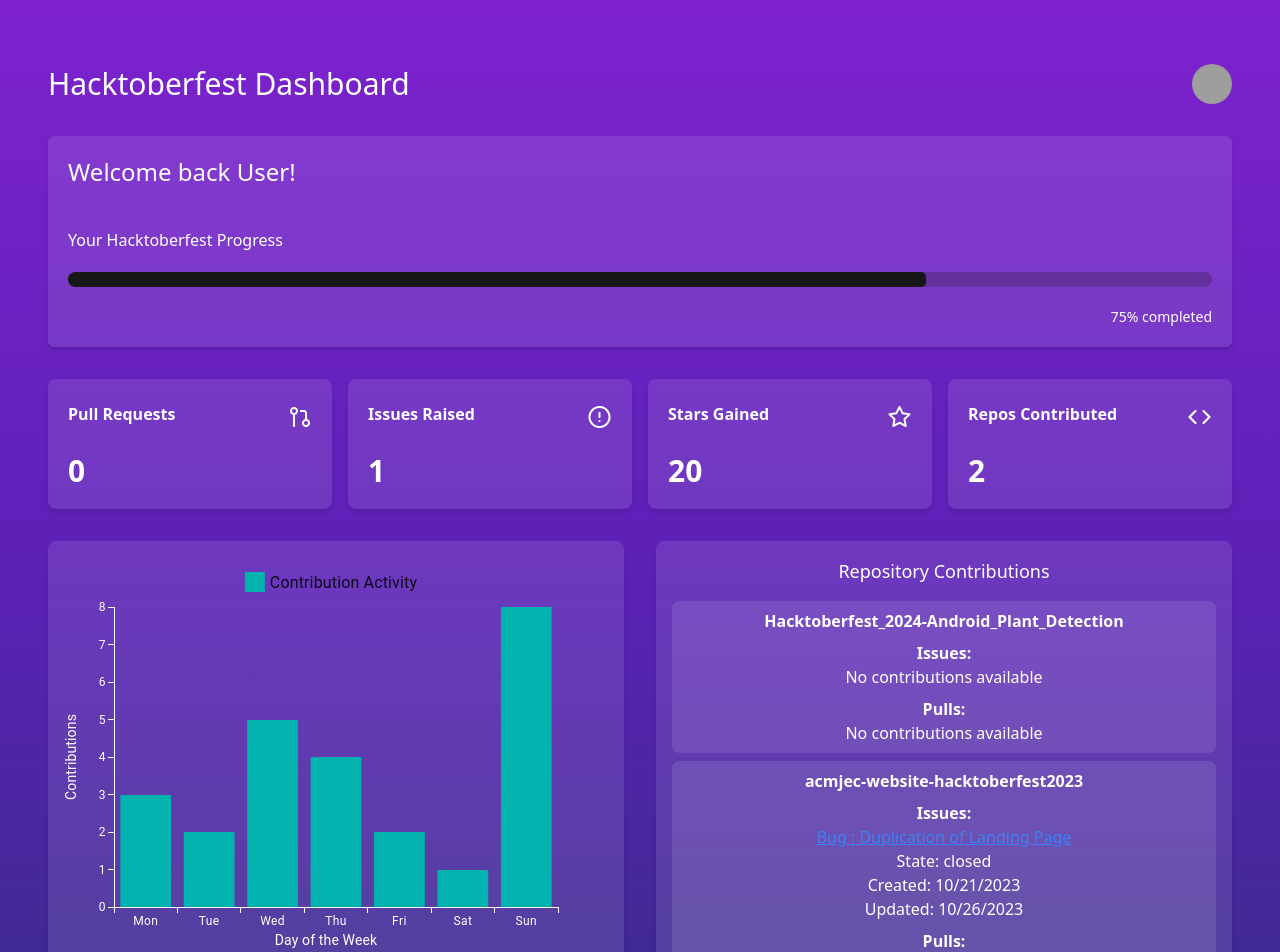
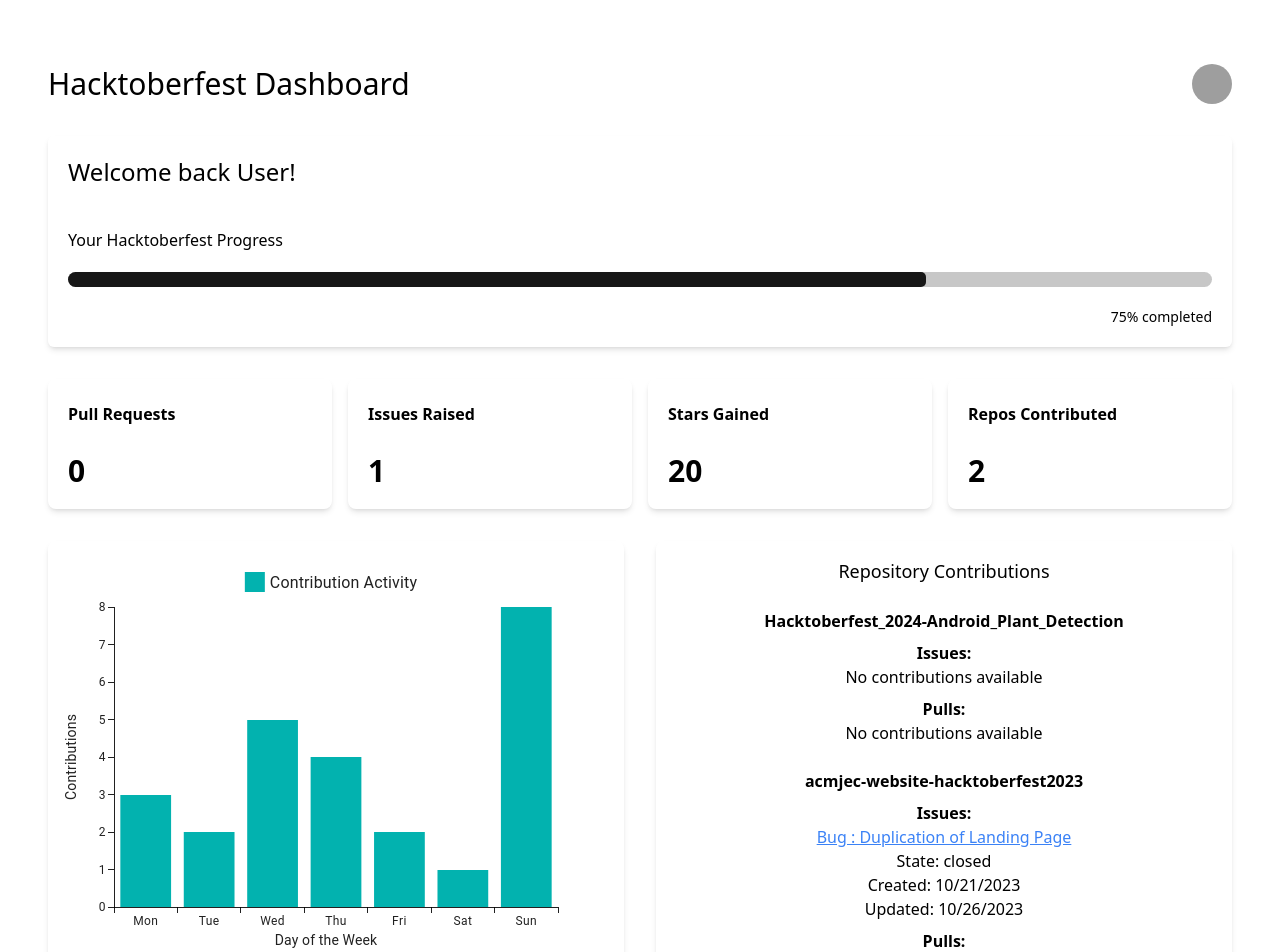
Before and after one commit to rohan-27p/Hacktober2024-Web_Development--GoHacktober, a React (Vite) app: page /dashboard in a window 1280 px wide. Shown: the top 952 px of the page. Built offline with nearby package versions, Linux system fonts and the light colour scheme; grey boxes are pictures that could not be loaded.

Commit message:
background color restored

```diff
--- a/src/pages/Dashboardpage.jsx
+++ b/src/pages/Dashboardpage.jsx
@@ -42,28 +42,11 @@ const chartSetting = {
   sx: {
     [`& .${axisClasses.directionY} .${axisClasses.label}`]: {
         transform: "translateX(-10px)",
-        fill:"#ffffff"
     },
     [`& .${axisClasses.directionX} .${axisClasses.label}`]: {
       transform: "translateX(-10px)",
-      fill:"#ffffff"
     },
 
-    "& .MuiChartsAxis-tickContainer .MuiChartsAxis-tickLabel":{
-        fill:"white",
-    },
-    "& .css-1x2wln8-MuiChartsAxis-root-MuiChartsXAxis-root .MuiChartsAxis-line":{
-      stroke:"white"
-    },
-    "& .css-1x2wln8-MuiChartsAxis-root-MuiChartsXAxis-root .MuiChartsAxis-tickContainer line":{
-      stroke:"white"
-    },
-    "& .css-175e1i1-MuiChartsAxis-root-MuiChartsYAxis-root .MuiChartsAxis-line":{
-      stroke:"white"
-    },
-    "& .css-175e1i1-MuiChartsAxis-root-MuiChartsYAxis-root .MuiChartsAxis-tickContainer line":{
-      stroke:"white"
-    },
   },
 };
 
@@ -73,13 +56,6 @@ const DashboardPage = () => {
   const [error, setError] = useState(null);
 
   // Simulated backend JSON data
-
-  useEffect(() => {
-    document.body.style.background = "linear-gradient(to bottom, #7E22CE, #5B21B6, #312E81)";
-    return () => {
-      document.body.style.background = "";
-    };
-  }, []);
 
   const backendData = [
     {
@@ -144,7 +120,7 @@ const DashboardPage = () => {
   }
 
   return (
-    <div className=" text-white min-h-screen">
+    <div className=" text-black min-h-screen">
       <div className="container mx-auto px-4 py-8">
         <div className="flex flex-col sm:flex-row justify-between items-center mb-8">
           <h1 className="text-2xl sm:text-3xl mb-4 sm:mb-0">
@@ -186,7 +162,7 @@ const DashboardPage = () => {
 
 
         <div className="flex flex-col lg:flex-row gap-8">
-          <div className="w-full lg:w-1/2 bg-white bg-opacity-10  text-white  shadow-md  rounded-lg p-4">
+          <div className="w-full lg:w-1/2 bg-white bg-opacity-10  text-black  shadow-md  rounded-lg p-4">
             <BarChart
               dataset={dataset}
               xAxis={[
```
